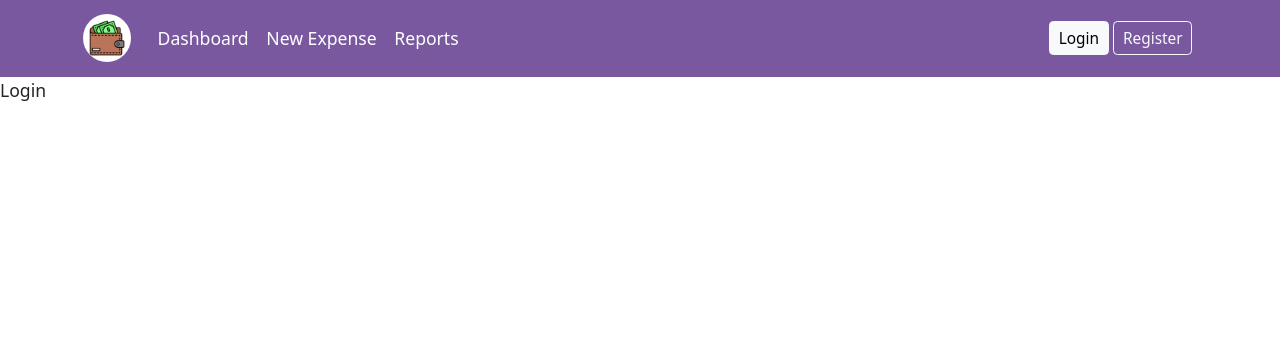
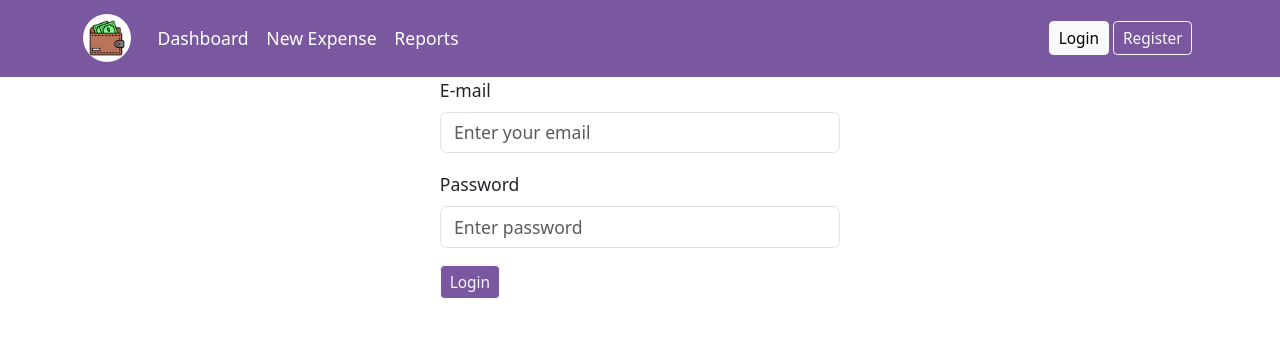
Before and after one commit to Russole/Expense-Application, a React (Vite) app in the folder Frontend/webapp/: page /login in a window 1280 px wide. Shown: the top 338 px of the page. Built offline with nearby package versions, Linux system fonts and the light colour scheme.

Commit message:
Create Login Form
- Add Validations

```diff
--- a/Frontend/webapp/src/index.css
+++ b/Frontend/webapp/src/index.css
@@ -10,7 +10,7 @@ body, html{
 }
 
 nav, .app-primary-bg-color{
-    background-color: #79589F;
+    background-color: #79589F !important;
 }
 
 .card-body {
--- a/Frontend/webapp/src/pages/expense/NewExpense.tsx
+++ b/Frontend/webapp/src/pages/expense/NewExpense.tsx
@@ -141,7 +141,7 @@ const NewExpense = () => {
             touched={formik.touched.category}
           />
           <button
-            className="btn btn-sm btn-primary btn-outline-light"
+            className="btn btn-sm app-primary-bg-color btn-outline-light"
             type="submit"
           >
             Save
--- a/Frontend/webapp/src/pages/login/Login.tsx
+++ b/Frontend/webapp/src/pages/login/Login.tsx
@@ -1,5 +1,88 @@
+import { useState } from "react";
+import { Profile } from "../../model/Profile";
+import { useFormik } from "formik";
+import loginValidationSchema from "../../validation/loginValidationSchema";
+
 const Login = () => {
-  return <div>Login</div>;
+  const [error, setError] = useState<string>("");
+  const [isLoading, setLoader] = useState<boolean>(false);
+  const formik = useFormik<Profile>({
+    initialValues: {
+      name: "",
+      email: "",
+      password: "",
+      confirmPassword: "",
+    },
+    validationSchema: loginValidationSchema,
+    onSubmit: (profile: Profile) => {},
+  });
+  return (
+    <div className="d-flex justify-content-center align-items-center login-background">
+      <div className="container col-md-4 col-sm-12">
+        {isLoading && <p>Loading...</p>}
+        {error && <p className="text-danger">{error}</p>}
+        <form onSubmit={formik.handleSubmit}>
+          <div className="mb-3">
+            <label htmlFor="email" className="form-label">
+              E-mail
+            </label>
+            <input
+              type="email"
+              className="form-control"
+              id="email"
+              placeholder="Enter your email"
+              name="email"
+              value={formik.values.email}
+              onChange={formik.handleChange}
+              onBlur={formik.handleBlur}
+            />
+            {formik.touched.email && formik.errors.email ? (
+              <div className="text-danger fst-italic">
+                {formik.errors.email}
+              </div>
+            ) : null}
+          </div>
+          <div className="mb-3">
+            <label htmlFor="password" className="form-label">
+              Password
+            </label>
+            <input
+              type="password"
+              className="form-control"
+              id="password"
+              placeholder="Enter password"
+              name="password"
+              value={formik.values.password}
+              onChange={formik.handleChange}
+              onBlur={formik.handleBlur}
+            />
+            {formik.touched.password && formik.errors.password ? (
+              <div className="text-danger fst-italic">
+                {formik.errors.password}
+              </div>
+            ) : null}
+          </div>
+          {isLoading && (
+            <button
+              className="btn btn-sm app-primary-bg-color btn-outline-light"
+              type="submit"
+              disabled
+            >
+              Loading...
+            </button>
+          )}
+          {!isLoading && (
+            <button
+              className="btn btn-sm app-primary-bg-color btn-outline-light"
+              type="submit"
+            >
+              Login
+            </button>
+          )}
+        </form>
+      </div>
+    </div>
+  );
 };
 
 export default Login;
--- a/Frontend/webapp/src/pages/register/Register.tsx
+++ b/Frontend/webapp/src/pages/register/Register.tsx
@@ -103,11 +103,29 @@ const Register = () => {
               </div>
             ) : null}
           </div>
+          {isLoading && (
+            <button
+              className="btn btn-sm app-primary-bg-color btn-outline-light"
+              type="submit"
+              disabled
+            >
+              Loading...
+            </button>
+          )}
+          {!isLoading && (
+            <button
+              className="btn btn-sm app-primary-bg-color btn-outline-lightbtn btn-sm app-primary-bg-color btn-outline-light"
+              type="submit"
+            >
+              Register
+            </button>
+          )}
           <button
-            className="btn btn-sm btn-primary btn-outline-light mx-1"
-            type="submit"
+            className="btn btn-sm app-primary-bg-color btn-outline-light"
+            type="reset"
+            onClick={formik.handleReset}
           >
-            Register
+            Reset
           </button>
         </form>
       </div>
--- /dev/null
+++ b/Frontend/webapp/src/validation/loginValidationSchema.ts
@@ -0,0 +1,8 @@
+import * as yup from 'yup';
+
+const loginValidationSchema = yup.object().shape({
+    email: yup.string().required('Email is required').email('Email is not valid'),
+    password: yup.string().required('Password is required')
+})
+
+export default loginValidationSchema;
```
